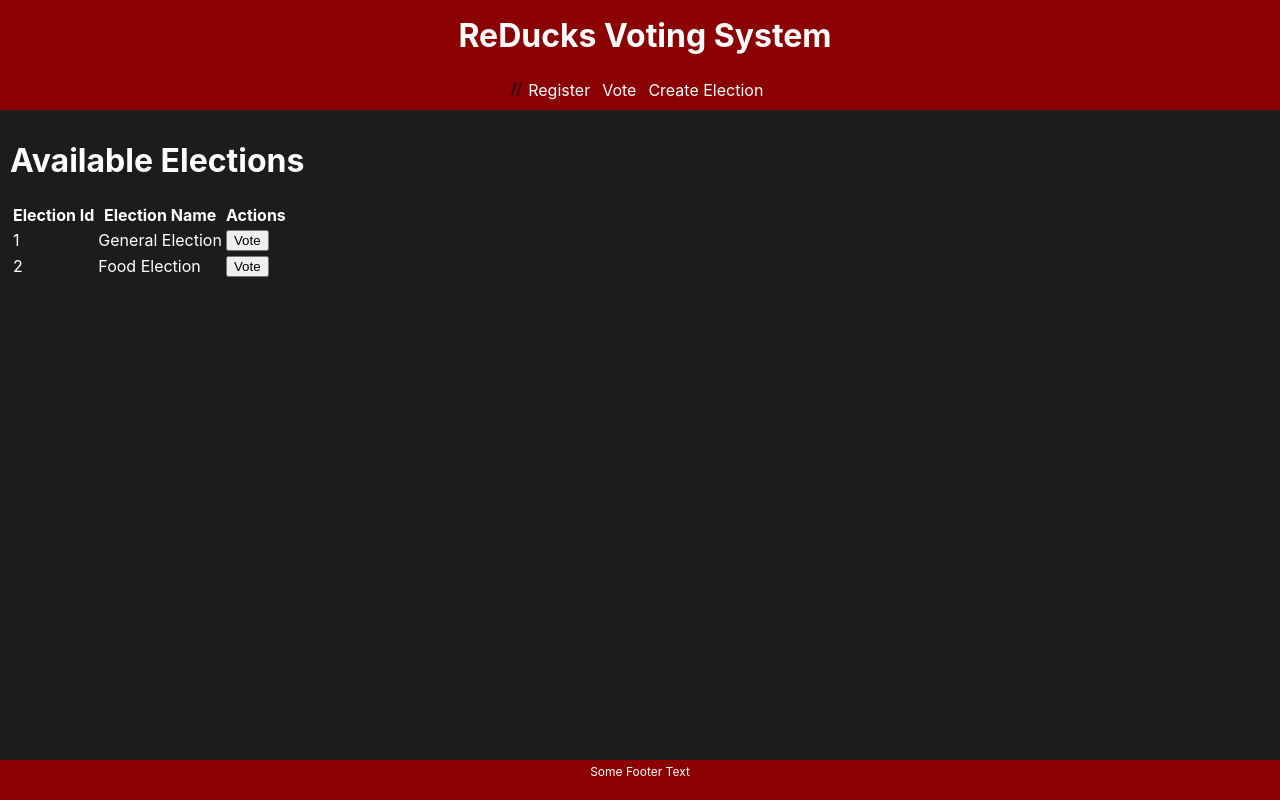
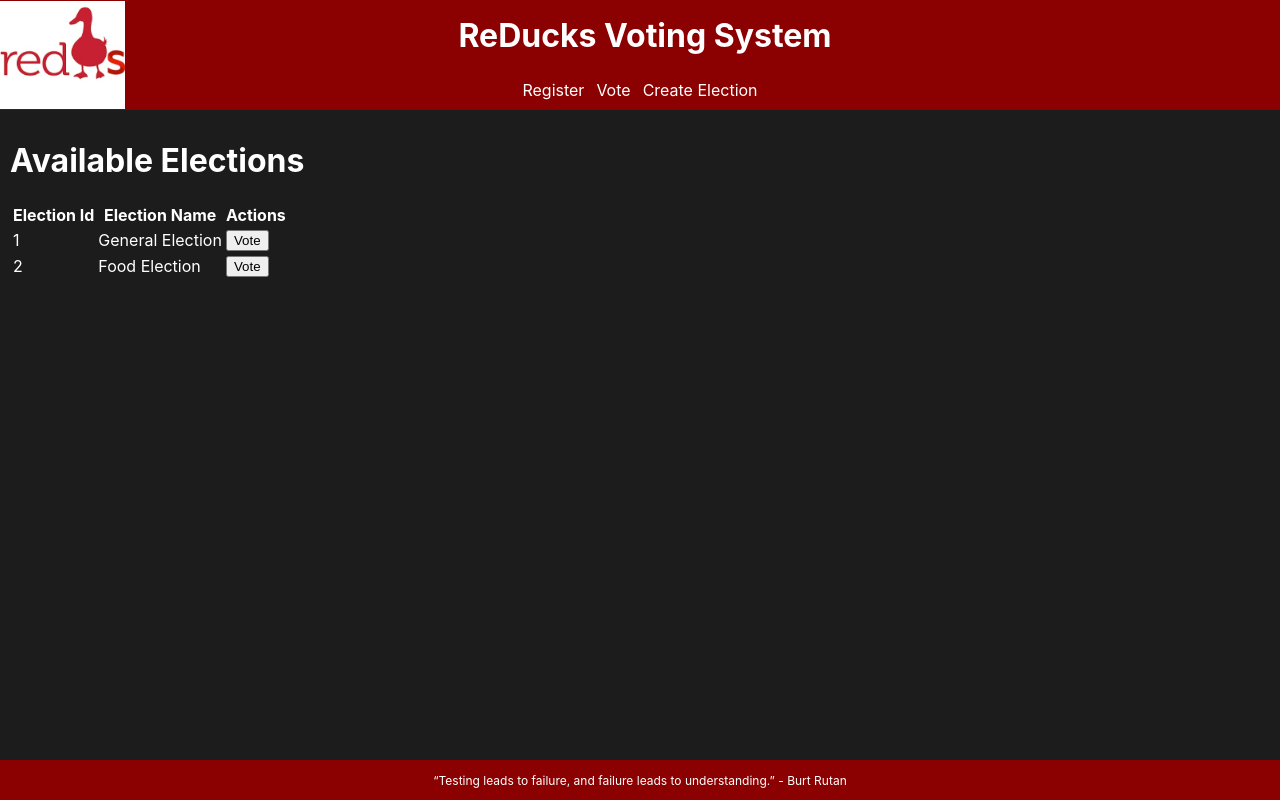
Before and after one commit to ethanschwartz2/reducks-voting-system, a React (Create React App) app: page / in a window 1280 px wide. Built offline with nearby package versions, Linux system fonts and the light colour scheme; data requests are answered from the project's data file.

Commit message:
add In logo & quote

```diff
--- a/src/App.js
+++ b/src/App.js
@@ -4,6 +4,7 @@ import {
     Route,
     Link,
 } from "react-router-dom";
+import logo from '../src/img/ReDucks.jpg'
 
 import {Register} from "./components/Register";
 import {Vote} from "./components/Vote";
@@ -22,10 +23,11 @@ function App() {
     return (
       <Layout>
           <BrowserRouter>
-              <header><h1>ReDucks Voting System</h1></header>
+              <header><img src={logo} alt="logo" style={{width:'125px',position:'absolute',left:"0", marginTop:'40px'}}/> <h1>ReDucks Voting System</h1></header>
               <nav>
+
                   <ul className="menu">
-                      //<li className="menu-item" onSelect={() => updateVoteFlow(ELECTIONS_FLOW)}
+                      <li className="menu-item" onSelect={() => updateVoteFlow(ELECTIONS_FLOW)}
                       ><Link to="/register">Register</Link></li>
                       <li className="menu-item" onSelect={ () => {
                       }}><Link to="/vote">Vote</Link></li>
@@ -47,7 +49,7 @@ function App() {
                         <Route path="*" element={<Vote/>}/>
                     </Routes>
               </main>
-              <footer>Some Footer Text</footer>
+              <footer>“Testing leads to failure, and failure leads to understanding.” - Burt Rutan</footer>
           </BrowserRouter>
       </Layout>
   );
--- a/src/Layout.css
+++ b/src/Layout.css
@@ -67,8 +67,8 @@
   color: white;
   grid-area: footer;
   background-color: #8b0000;
-  padding-top: 4px;
   display: grid;
   justify-content: center;
   font-size: 12px;
+  align-items: center;
 }
```
Also changed, not shown: src/img/ReDucks.jpg (renamed from ReDucks.jpg), 1 other file (tests, documents, lock files or other folders).
